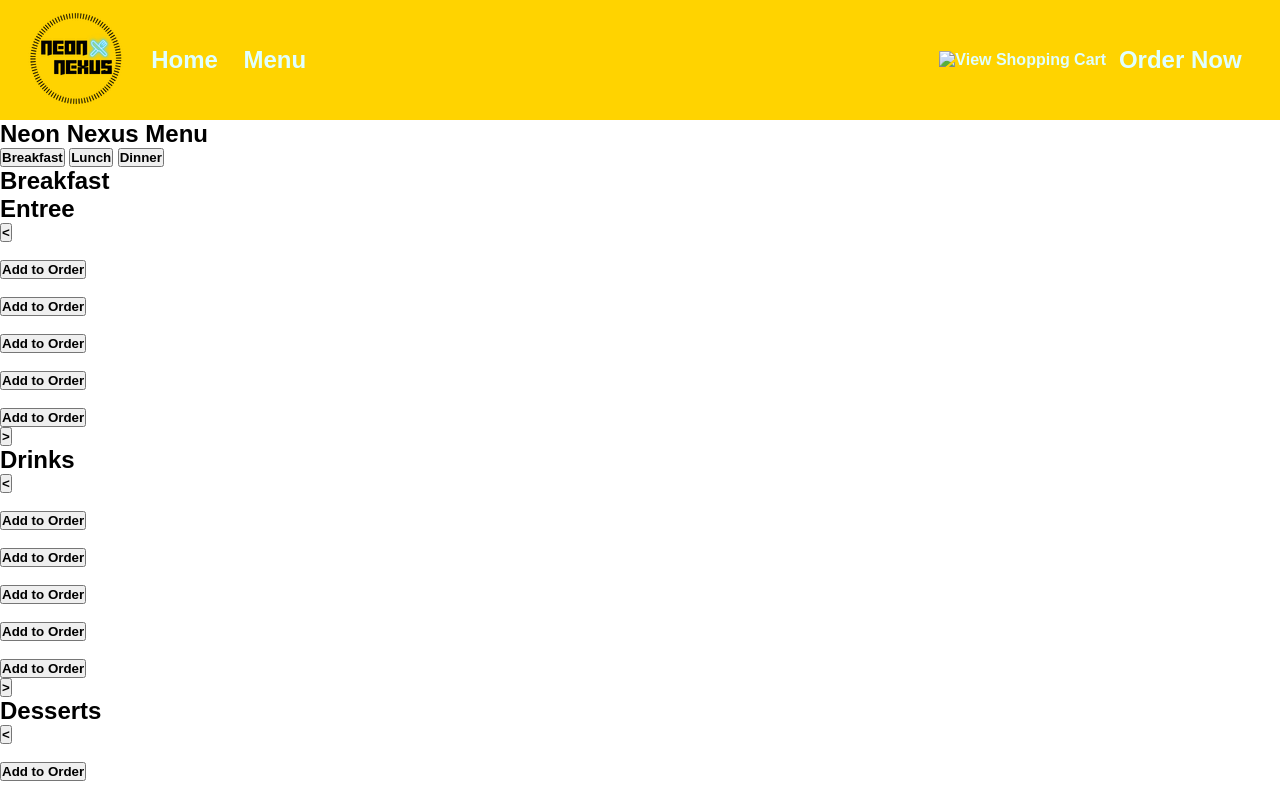
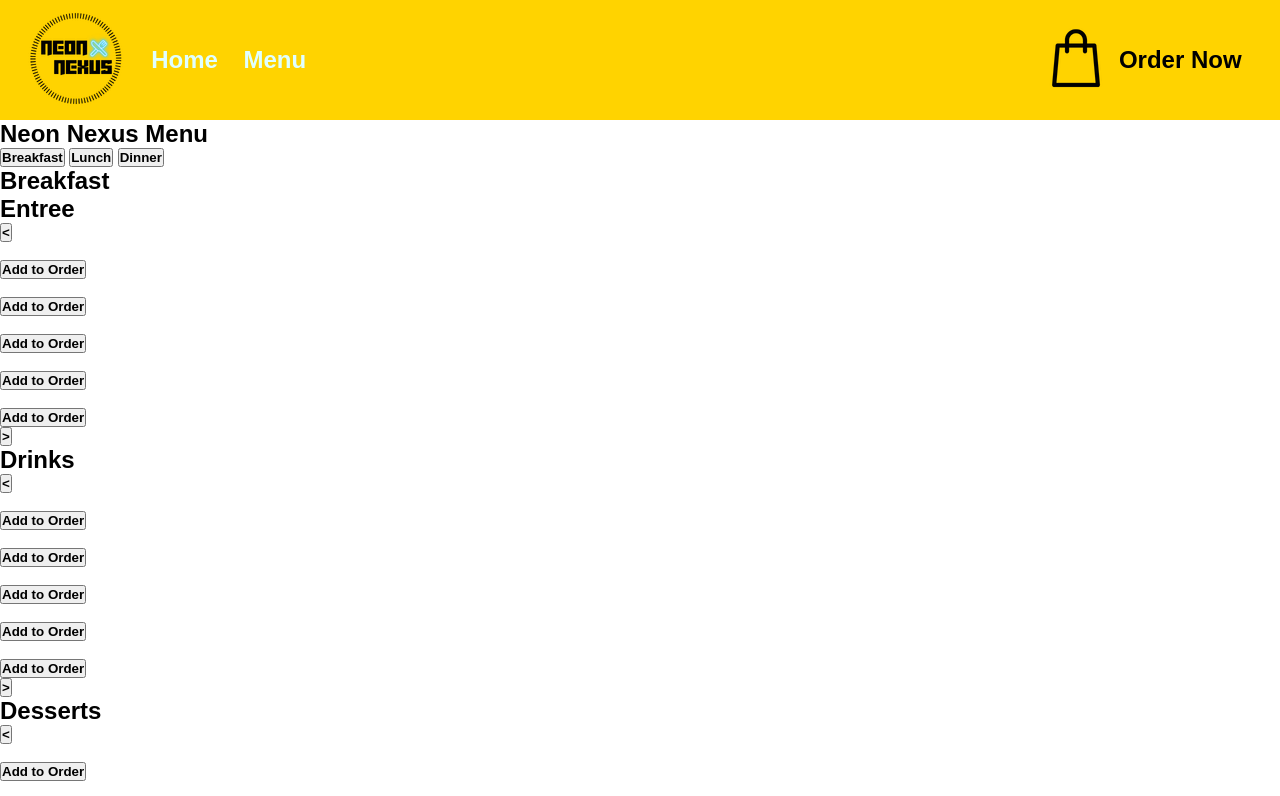
Before and after one commit to RylanPrzystup/Neon-Nexus, a plain HTML site: page pages/menu/index.html in a window 1280 px wide. Shown: the top 796 px of the page. Drawn offline with Linux system fonts and the light colour scheme; files whose address does not match are found by name; a web font is replaced by a local one.

Commit message:
Update index.html

```diff
--- a/pages/menu/index.html
+++ b/pages/menu/index.html
@@ -25,11 +25,8 @@
 
             <div id="rightSideNav">
 
-                <a href="../..pages/checkout/index.html"><img src="../..assets/icons/global/shoppingBag.png" alt="View Shopping Cart" id="cart"></a>
-
-                <button id="orderNow"><a href="../..pages/menu/index.html">Order Now</a></button>
-
-            </div>
+            <a href="../checkout/index.html"><img src="../../assets/icons/global/shoppingBag.png"></a>
+            <a href="../menu/index.html"><button id="orderNow">Order Now</button></a>
 
         </nav>
     </header>
```
